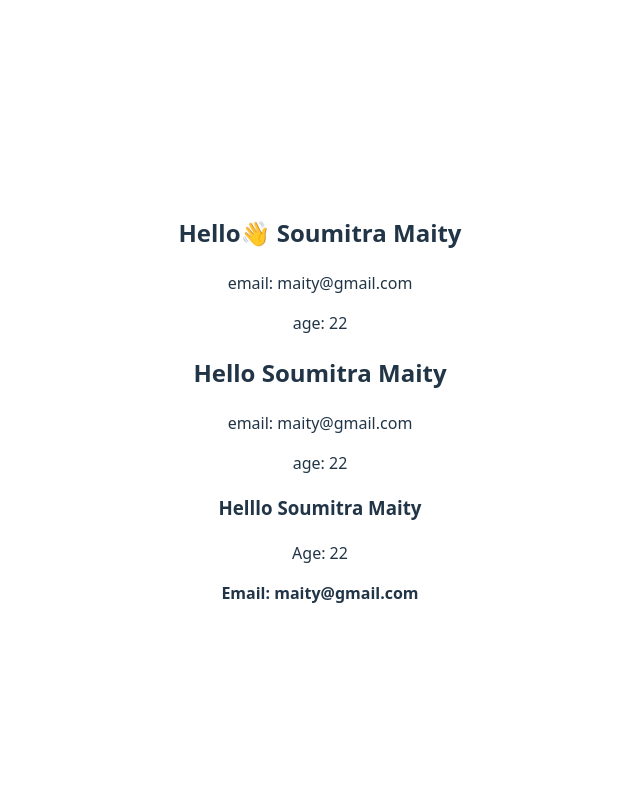
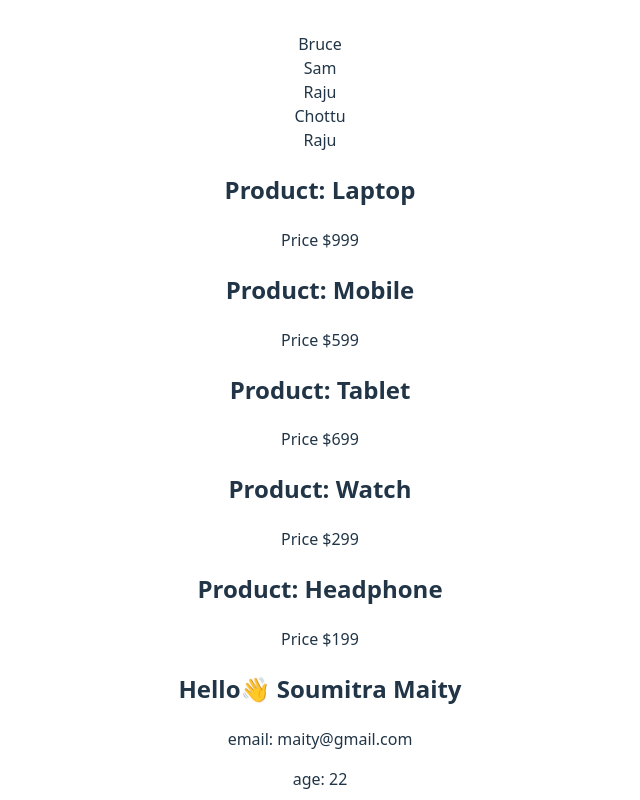
Before and after one commit to SoumitraMaity14/React, a React (Vite) app in the folder practice/: page / in a window 1280 px wide. Shown: the top 800 px of the page, without its empty margins (320-960 px from the left). Built offline with nearby package versions, Linux system fonts and the light colour scheme.

Commit message:
rendering list added

```diff
--- a/practice/src/App.tsx
+++ b/practice/src/App.tsx
@@ -3,12 +3,16 @@ import './App.css'
 import { DirectProps } from './components/props/DirectProps'
 import { RestProps } from './components/props/RestProps'
 import { SpreadProps } from './components/props/SpreadProps'
+import { RenderList } from './components/render/RenderList'
+import { RenderString } from './components/render/RenderString'
 
 function App() {
 
 
   return (
     <>
+    <RenderString/>
+    <RenderList/>
     <SpreadProps name="Soumitra" lastname="Maity" age={22} email="maity@gmail.com" />
      <DirectProps firstname="Soumitra" lastname="Maity" age={22} email="maity@gmail.com" />
      <RestProps firstname="Soumitra" lastname="Maity" age={22} email="maity@gmail.com"/>
--- /dev/null
+++ b/practice/src/components/render/RenderList.tsx
@@ -0,0 +1,24 @@
+
+export const RenderList = () => {
+    const products = [
+        { id: 1, name: "Laptop", price: 999 },
+        { id: 2, name: "Mobile", price: 599 },
+        { id: 3, name: "Tablet", price: 699 },
+        { id: 4, name: "Watch", price: 299 },
+        { id: 5, name: "Headphone", price: 199 },
+    ]
+    const productList=products.map((product)=>{
+        return(
+            <div key={product.id}>
+                <h2>Product: {product.name}</h2>
+                <p>Price ${product.price}</p>
+            </div>
+        )
+    })
+
+    return (
+        <div>
+            {productList}
+        </div>
+    )
+}
--- /dev/null
+++ b/practice/src/components/render/RenderString.tsx
@@ -0,0 +1,13 @@
+
+
+export const RenderString = () => {
+    const names=["Bruce", "Sam", "Raju", "Chottu", "Raju"];
+
+    const renderString=names.map((name, index)=><div key={index}>{name}</div>)
+
+  return (
+    <div>
+        {renderString}
+    </div>
+  )
+}
```
